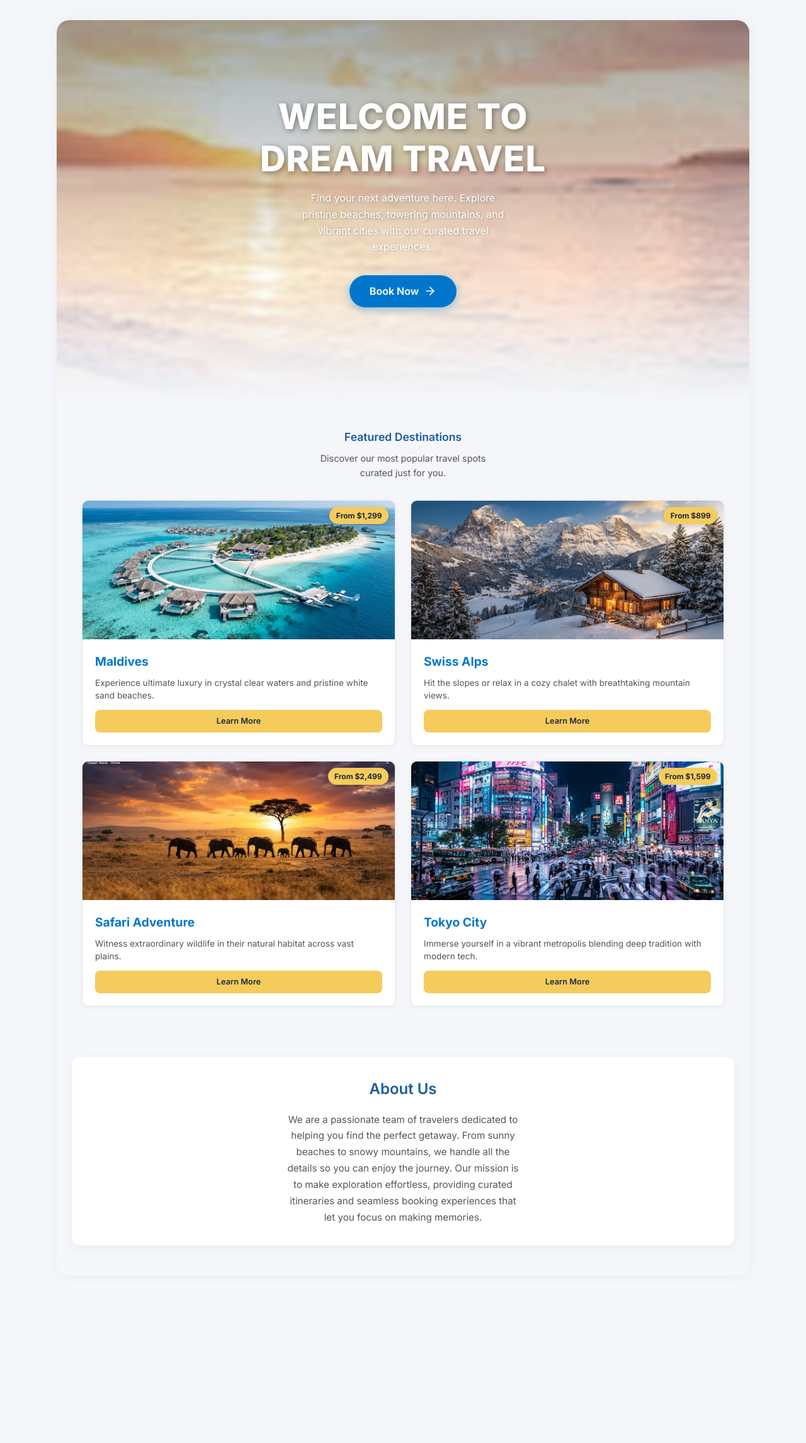
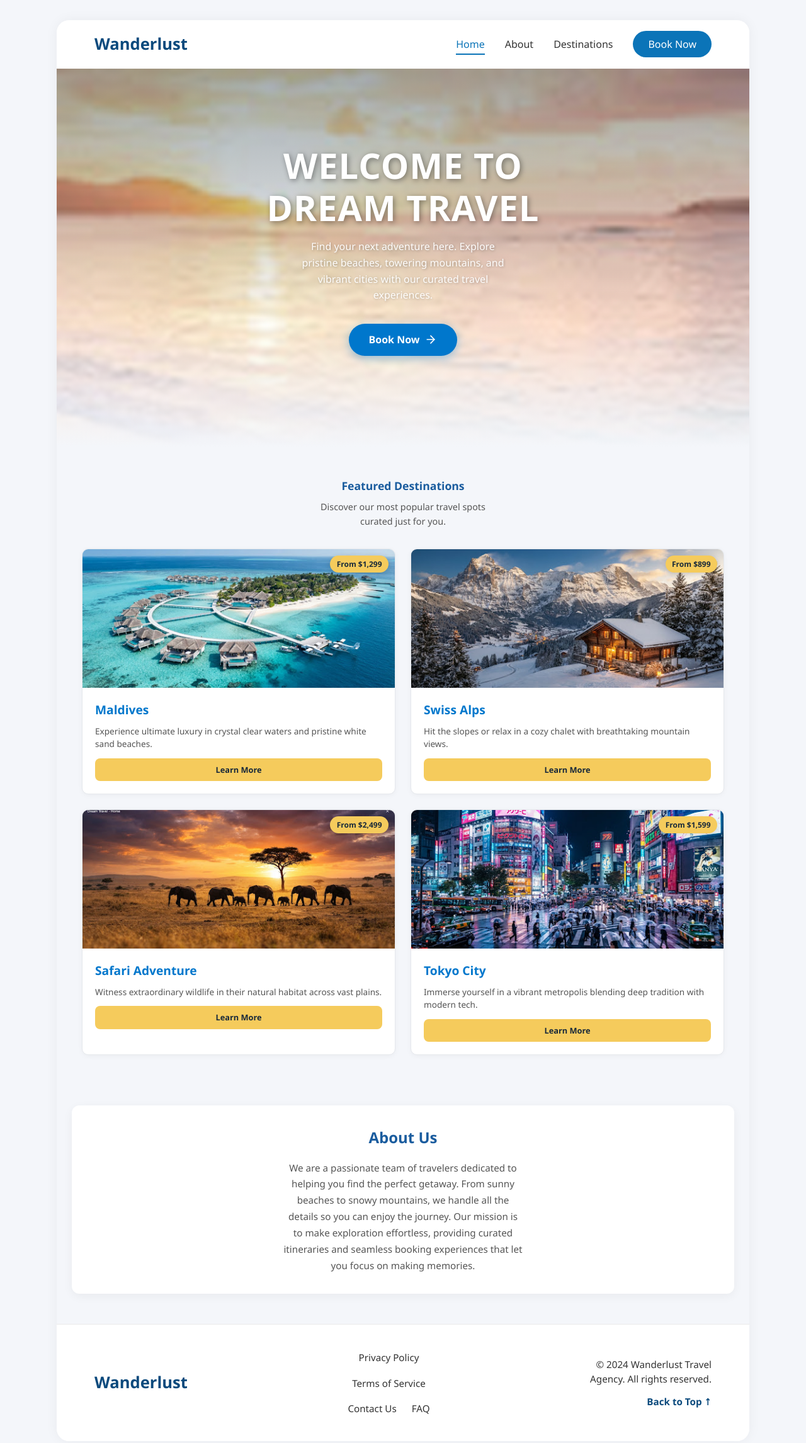
Before and after one commit to 2007saurabh/Figma_2, a plain HTML site: page index.html in a window 1280 px wide. Shown: the whole page at 63% size. Before the commit the page ends 2057 px from the top, so only its background shows below. Drawn offline with Linux system fonts and the light colour scheme.

Commit message:
header footer add

```diff
--- a/index.html
+++ b/index.html
@@ -14,7 +14,21 @@
 </head>
 <body>
 
+
+
   <div class="container">
+     <header class="navbar">
+  <a href="#" class="logo">Wanderlust</a>
+  <nav>
+    <ul class="nav-links">
+      <li><a href="#" class="active">Home</a></li>
+      <li><a href="#about">About</a></li>
+      <li><a href="#destinations">Destinations</a></li>
+      <li><a href="#book" class="btn-book">Book Now</a></li>
+    </ul>
+  </nav>
+</header>
+
 
     <!-- Hero Section -->
     <section class="hero" id="hero">
@@ -49,6 +63,25 @@
         </p>
       </div>
     </section>
+    <footer class="footer">
+  <div class="footer-brand">
+    <a href="#" class="logo">Wanderlust</a>
+  </div>
+
+  <div class="footer-links">
+    <a href="#">Privacy Policy</a>
+    <a href="#">Terms of Service</a>
+    <div class="footer-row">
+      <a href="#">Contact Us</a>
+      <a href="#">FAQ</a>
+    </div>
+  </div>
+
+  <div class="footer-right">
+    <p>© 2024 Wanderlust Travel<br>Agency. All rights reserved.</p>
+    <a href="#" class="back-to-top">Back to Top ↑</a>
+  </div>
+</footer>
 
   </div>
 
--- a/style.css
+++ b/style.css
@@ -11,6 +11,67 @@ body {
     /* Light grey-blue background similar to the original */
     color: #1a2a3a;
     line-height: 1.6;
+}
+/* Reset & Base Font */
+* {
+  box-sizing: border-box;
+  margin: 0;
+  padding: 0;
+  font-family: 'Segoe UI', Tahoma, Geneva, Verdana, sans-serif;
+}
+
+.navbar {
+  display: flex;
+  justify-content: space-between;
+  align-items: center;
+  padding: 18px 60px;
+  background-color: #ffffff;
+}
+
+.logo {
+  font-size: 1.6rem;
+  font-weight: 700;
+  color: #0b4a7d;
+  text-decoration: none;
+}
+
+.nav-links {
+  list-style: none;
+  display: flex;
+  align-items: center;
+  gap: 32px;
+}
+
+.nav-links a {
+  text-decoration: none;
+  color: #333333;
+  font-size: 1rem;
+  font-weight: 500;
+  padding-bottom: 4px;
+  transition: color 0.2s ease;
+}
+
+.nav-links a:hover {
+  color: #0b74b8;
+}
+
+/* Active state underline on "Home" */
+.nav-links a.active {
+  color: #0b74b8;
+  border-bottom: 2px solid #0b74b8;
+}
+
+/* Pill-shaped "Book Now" button */
+.nav-links a.btn-book {
+  background-color: #0b74b8;
+  color: #ffffff;
+  padding: 10px 24px;
+  border-radius: 50px;
+  border-bottom: none;
+}
+
+.nav-links a.btn-book:hover {
+  background-color: #095d94;
 }
 
 .container {
@@ -257,6 +318,65 @@ body {
     max-width: 380px;
     margin: 0 auto;
 }
+.footer {
+  display: flex;
+  justify-content: space-between;
+  align-items: center;
+  padding: 40px 60px;
+  background-color: #ffffff;
+  border-top: 1px solid #eaeaea;
+}
+
+.footer-links {
+  display: flex;
+  flex-direction: column;
+  align-items: center;
+  gap: 16px;
+}
+
+.footer-row {
+  display: flex;
+  gap: 24px;
+}
+
+.footer-links a {
+  text-decoration: none;
+  color: #333333;
+  font-size: 0.95rem;
+}
+
+.footer-links a:hover {
+  color: #0b74b8;
+}
+
+.footer-right {
+  text-align: right;
+  display: flex;
+  flex-direction: column;
+  gap: 12px;
+}
+
+.footer-right p {
+  color: #333333;
+  font-size: 0.95rem;
+  line-height: 1.5;
+}
+
+.back-to-top {
+  text-decoration: none;
+  color: #0b4a7d;
+  font-weight: 600;
+  font-size: 0.95rem;
+}
+
+.back-to-top:hover {
+  text-decoration: underline;
+}
+
+/* Smooth scrolling for "Back to Top" */
+html {
+  scroll-behavior: smooth;
+}
 
 /* Responsive */
 @media (min-width: 600px) {
```
